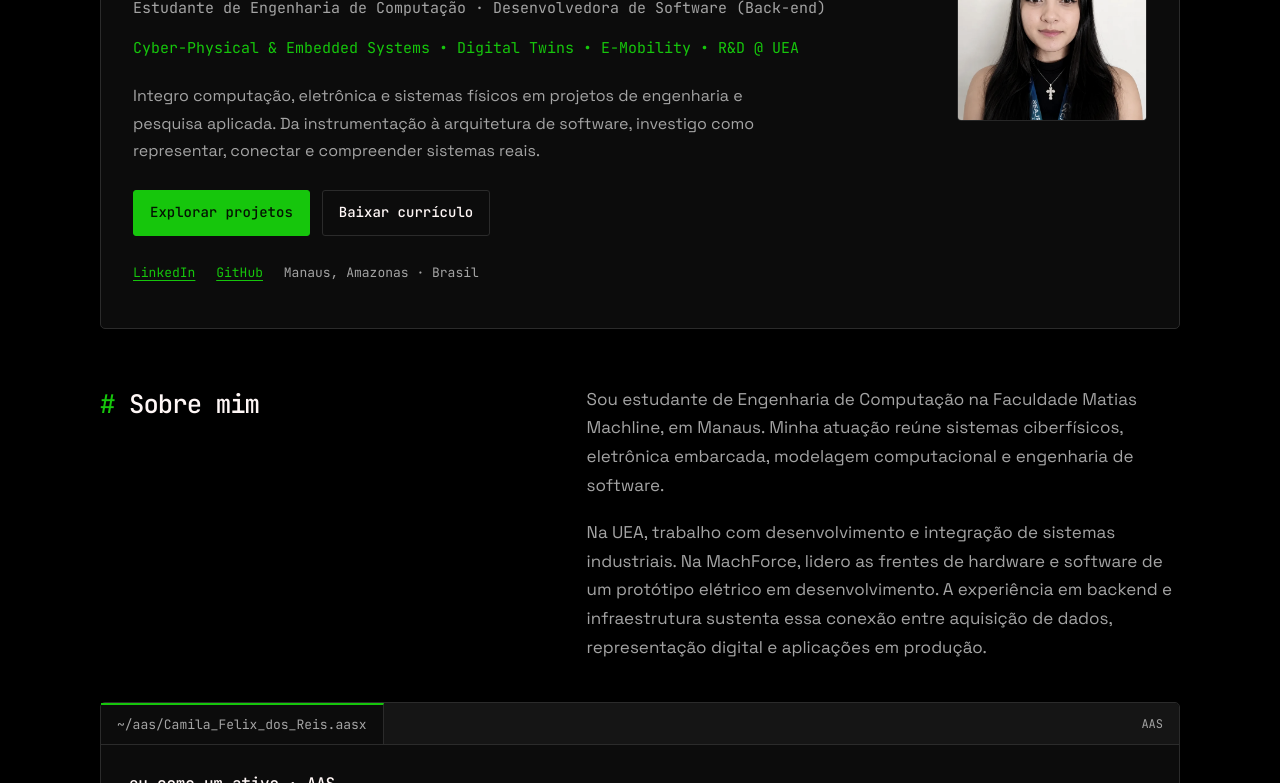
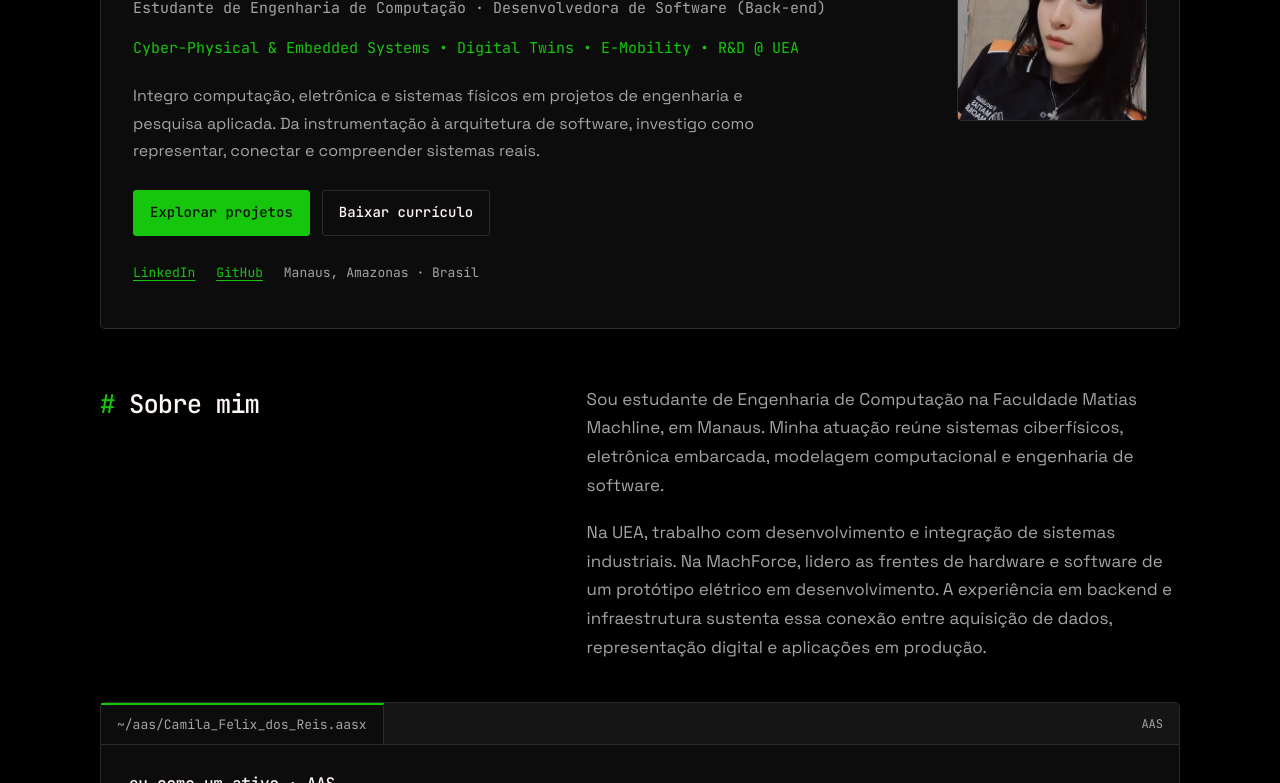
Before and after one commit to cawzkf/cawzkf.github.io, a plain HTML site: page index.html in a window 1280 px wide. Shown: the part 317-1100 px from the top of the page. Drawn offline with Linux system fonts and the light colour scheme.

Commit message:
fix(portfolio): replace profile photo and remove portrait filters

```diff
--- a/index.html
+++ b/index.html
@@ -35,7 +35,7 @@
   <link rel="preconnect" href="https://fonts.gstatic.com" crossorigin>
   <link href="https://fonts.googleapis.com/css2?family=JetBrains+Mono:wght@400;500;600;700&amp;family=Space+Grotesk:wght@400;500;600;700&amp;display=swap" rel="stylesheet">
   <script src="theme-init.js"></script>
-  <link rel="stylesheet" href="styles.css">
+  <link rel="stylesheet" href="styles.css?v=profile-20261124">
   <script src="translations.js" defer></script>
   <script src="script.js" defer></script>
 </head>
@@ -75,7 +75,7 @@
         <div class="hero-socials"><a href="https://www.linkedin.com/in/camila-felix-dos-reis" target="_blank" rel="noopener noreferrer">LinkedIn</a><a href="https://github.com/cawzkf" target="_blank" rel="noopener noreferrer">GitHub</a><span data-i18n="hero.location">Manaus, Amazonas · Brasil</span></div>
       </div>
       <figure class="hero-portrait">
-        <div class="portrait-frame"><img src="camila.webp" alt="Camila Félix dos Reis" width="1152" height="1536" fetchpriority="high"></div>
+        <div class="portrait-frame"><img src="camila-perfil-2026-11-24.webp" alt="Camila Félix dos Reis" width="800" height="800" fetchpriority="high"></div>
 
       </figure>
         </div>
--- a/styles.css
+++ b/styles.css
@@ -103,7 +103,7 @@ section, #aas { scroll-margin-top: 6rem; }
 .hero-socials { display: flex; flex-wrap: wrap; align-items: center; gap: .15rem 1.3rem; margin-top: 1rem; font: 400 .8125rem/1.7 var(--mono); color: var(--muted); }
 .hero-socials a { display: inline-flex; align-items: center; min-height: 44px; }
 .hero-portrait { align-self: start; margin-top: 3.25rem; min-width: 0; }
-.portrait-frame img { width: 100%; height: auto; aspect-ratio: 1; object-fit: cover; object-position: center top; filter: grayscale(.35) contrast(1.05); border: 1px solid var(--line); border-radius: 4px; }
+.portrait-frame img { width: 100%; height: auto; aspect-ratio: 1; object-fit: cover; object-position: center top; border: 1px solid var(--line); border-radius: 4px; }
 .section { max-width: calc(var(--content) + 2 * var(--gutter)); margin: auto; padding: 3.5rem var(--gutter); }
 .section-heading { margin-bottom: 2rem; }
 .section-intro { max-width: 73ch; color: var(--muted); font-size: 1rem; margin-top: 1rem; }
```
Also changed, not shown: camila-perfil-2026-11-24.webp (added), 1 other file.
